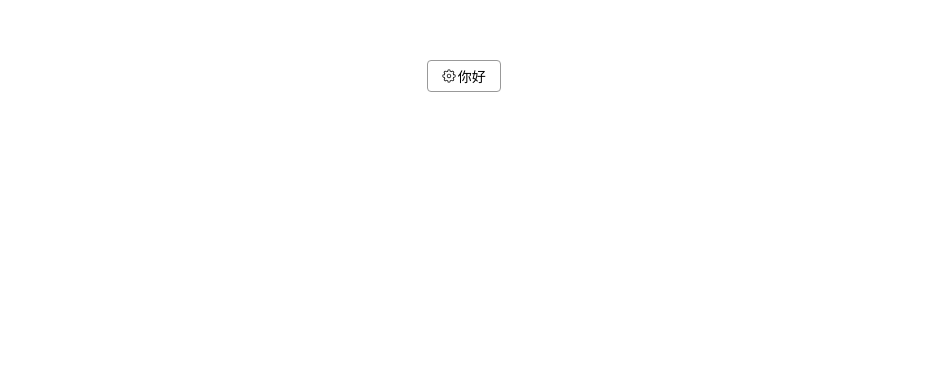
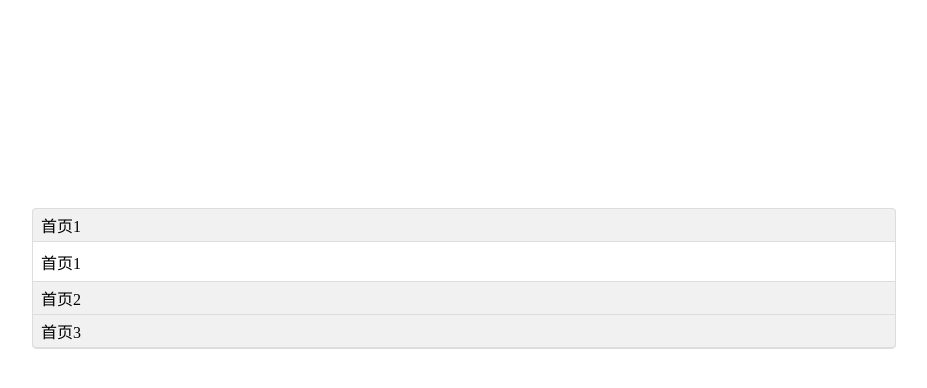
Before and after one commit to Jade-beads/finger-ui, a Vue app: page / in a window 1280 px wide. Shown: the top 388 px of the page, without its empty margins (176-1103 px from the left). Built offline with nearby package versions, Linux system fonts and the light colour scheme.

Commit message:
完成手风琴(折叠面板)的基本功能

```diff
--- a/src/App.vue
+++ b/src/App.vue
@@ -1,6 +1,11 @@
 <template>
   <div id="app">
-    <f-button icon="settings">你好</f-button>
+<!--    <f-button icon="settings">你好</f-button>-->
+    <f-collapse :selected.sync="select" single>
+        <f-collapse-item title="首页1" name="1">首页1</f-collapse-item>
+        <f-collapse-item title="首页2" name="2">首页2</f-collapse-item>
+        <f-collapse-item title="首页3" name="3">首页3</f-collapse-item>
+    </f-collapse>
   </div>
 </template>
 
@@ -9,19 +14,16 @@ import fButton from './button/button'
 
 export default {
   name: 'App',
-  components: {
-      fButton
-  }
+    data() {
+      return {
+          select:'1'
+      }
+    }
 }
 </script>
 
 <style lang="scss">
 #app {
-  font-family: Avenir, Helvetica, Arial, sans-serif;
-  -webkit-font-smoothing: antialiased;
-  -moz-osx-font-smoothing: grayscale;
-  text-align: center;
-  color: #2c3e50;
-  margin-top: 60px;
+  padding: 200px;
 }
 </style>
--- /dev/null
+++ b/src/collapse/collapse-item.vue
@@ -0,0 +1,76 @@
+<template>
+    <div class="collapseItem">
+        <div class="title" @click="toggle" :data-name="name">
+            {{title}}
+        </div>
+        <div class="content" ref="content" v-if="open">
+            <slot></slot>
+        </div>
+    </div>
+</template>
+
+<script>
+export default {
+    name: "FingerCollapseItem",
+    props:{
+        name:{
+            type:String,
+            required:true
+        },
+        title:{
+            type:String,
+            required:true
+        },
+    },
+    inject:['eventBus','single'],
+    data() {
+        return{
+            open:false
+        }
+    },
+    mounted() {
+        // 判断当前的item 需不需要展开
+        this.eventBus.$on('update:selected',(name) => {
+            if (typeof name === 'number' || typeof name === 'string') {
+                this.open = name === this.name
+            }else if (Array.isArray(name)){
+                if (this.single) {
+                    this.open = name[0] === this.name
+                }else {
+                    this.open = name.indexOf(this.name) >= 0
+                }
+            }
+        })
+    },
+    methods:{
+        toggle: function () {
+            if (this.open) {
+                // console.log('true',this.name)
+                this.eventBus.$emit('addUpdate:selected', this.name)
+            } else {
+                // console.log('false',this.name)
+                this.eventBus.$emit('removeUpdate:selected',this.name)
+            }
+        },
+    }
+}
+</script>
+
+<style scoped lang="scss">
+$grey: #ddd;
+$border-radius: 4px;
+.collapseItem {
+  > .title { border: 1px solid $grey; margin-top: -1px; margin-left: -1px; margin-right: -1px;
+    min-height: 32px; display: flex; align-items: center; padding: 0 8px;
+    background: lighten($grey, 8%);
+  }
+  &:first-child {
+    > .title { border-top-left-radius: $border-radius; border-top-right-radius: $border-radius; }
+  }
+  &:last-child {
+    > .title:last-child { border-bottom-left-radius: $border-radius; border-bottom-right-radius: $border-radius; }
+  }
+  > .content { padding: 8px; }
+
+}
+</style>
--- /dev/null
+++ b/src/collapse/collapse.vue
@@ -0,0 +1,92 @@
+<template>
+    <div class="collapse">
+        <slot></slot>
+    </div>
+</template>
+
+<script>
+import Vue from 'vue'
+
+const eventBus = new Vue()
+export default {
+    name: "FingerCollapse",
+    props: {
+        selected: {
+            type: Number | String | Array,
+            required: true
+        },
+        single: {
+            type: Boolean,
+            default: false
+        }
+    },
+    data() {
+        return {}
+    },
+    provide() {
+        return {
+            eventBus: eventBus,
+            single: this.single
+        }
+    },
+    mounted() {
+        eventBus.$emit('update:selected',this.selected)
+        eventBus.$on('addUpdate:selected', (name) => {
+            if (typeof this.selected === 'number' || typeof this.selected === 'string') {
+                // 必然是单选 single没用
+                this.$emit('update:selected', name)
+            }else {
+                // 有可能单选 有可能多选
+                if (this.single) {
+                    let copy = []
+                    this.$emit('update:selected', copy)
+                }else {
+                    let copy = JSON.parse(JSON.stringify(this.selected))
+                    const index = copy.findIndex(v => v == name)
+                    if (index !== -1) {
+                        copy.splice(index,1)
+                    }
+                    this.$emit('update:selected', copy)
+                }
+            }
+            this.$nextTick(() => {
+                eventBus.$emit('update:selected',this.selected)
+            })
+        })
+        eventBus.$on('removeUpdate:selected',(name) => {
+            if (typeof this.selected === 'number' || typeof this.selected === 'string') {
+                // 必然是单选 single没用
+                this.$emit('update:selected', name)
+            }else {
+                if (this.single) {
+                    let copy = [name]
+                    this.$emit('update:selected', copy)
+                }else {
+                    let copy = JSON.parse(JSON.stringify(this.selected))
+                    const index = copy.findIndex(v => v == name)
+                    if (index === -1) {
+                        copy.push(name)
+                    }
+                    this.$emit('update:selected', copy)
+                }
+            }
+            this.$nextTick(() => {
+                eventBus.$emit('update:selected',this.selected)
+            })
+        })
+        // eventBus.$on('update:selected', (name) => {
+        //     this.$emit('update:selected', name)
+        //     // console.log(name)
+        // })
+    }
+}
+</script>
+
+<style lang="scss" scoped>
+$grey: #ddd;
+$border-radius: 4px;
+.collapse {
+  border: 1px solid $grey;
+  border-radius: $border-radius;
+}
+</style>
--- a/src/main.js
+++ b/src/main.js
@@ -1,8 +1,11 @@
 import Vue from 'vue'
 import App from './App.vue'
+import fCollapse from './collapse/collapse'
+import fCollapseItem from './collapse/collapse-item'
 
 Vue.config.productionTip = false
-
+Vue.component('f-collapse',fCollapse)
+Vue.component('f-collapse-item',fCollapseItem)
 new Vue({
   render: h => h(App),
 }).$mount('#app')
```
Also changed, not shown: 1 other file (tests, documents, lock files or other folders).
